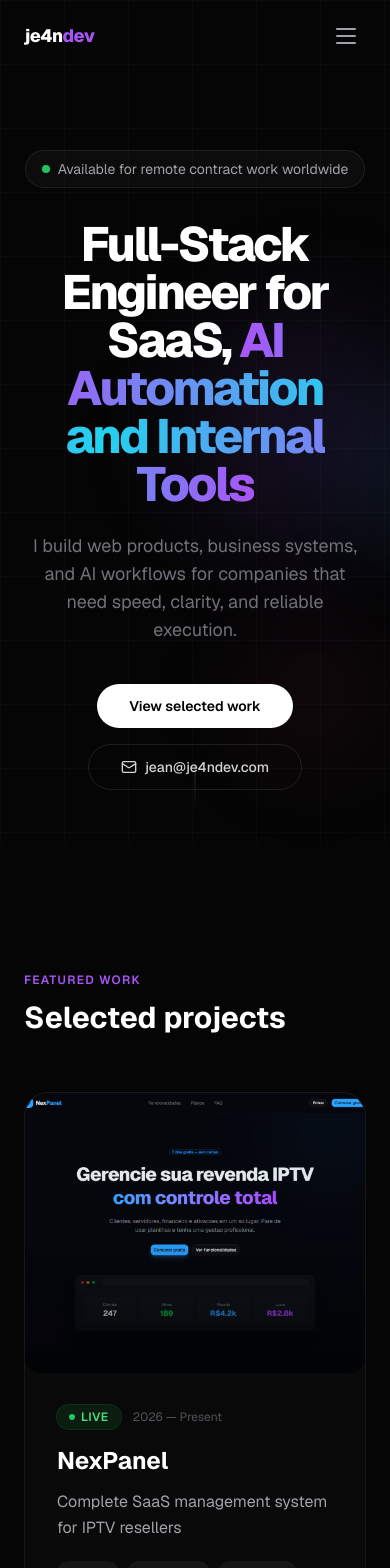
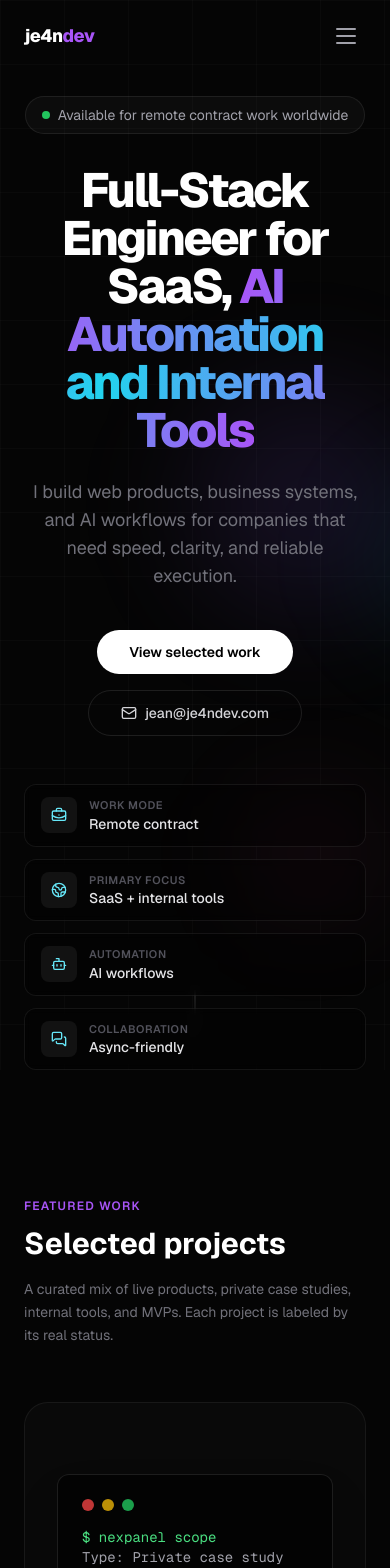
Before and after one commit to JE4NVRG/jeanvargas.dev, a Next.js app: page / in a window 390 px wide. Shown: the top 1568 px of the page. Built offline with nearby package versions, Linux system fonts and the light colour scheme.

Commit message:
feat: melhorar confianca do portfolio

```diff
--- a/src/components/projects/case-study.tsx
+++ b/src/components/projects/case-study.tsx
@@ -52,7 +52,7 @@ const terminalContent: Record<string, string[]> = {
   ],
 };
 
-function StatusBadge({ status }: { status: "live" | "mvp" | "development" }) {
+function StatusBadge({ status }: { status: "live" | "mvp" | "development" | "case" | "internal" | "demo" }) {
   const config = {
     live: {
       cls: "bg-green-500/10 text-green-400 ring-1 ring-green-500/20",
@@ -64,6 +64,18 @@ function StatusBadge({ status }: { status: "live" | "mvp" | "development" }) {
     },
     development: {
       cls: "bg-blue-500/10 text-blue-400 ring-1 ring-blue-500/20",
+      dot: false,
+    },
+    case: {
+      cls: "bg-purple-500/10 text-purple-300 ring-1 ring-purple-500/20",
+      dot: false,
+    },
+    internal: {
+      cls: "bg-blue-500/10 text-blue-300 ring-1 ring-blue-500/20",
+      dot: false,
+    },
+    demo: {
+      cls: "bg-cyan-500/10 text-cyan-300 ring-1 ring-cyan-500/20",
       dot: false,
     },
   }[status];
@@ -130,8 +142,11 @@ export function CaseStudy({ slug }: CaseStudyProps) {
 
         {/* Hero */}
         <SectionReveal delay={0.05}>
-          <div className="mb-4 flex items-center gap-3">
+          <div className="mb-4 flex flex-wrap items-center gap-3">
             <StatusBadge status={project.status} />
+            <span className="rounded-full border border-white/[0.08] px-3 py-1 text-xs font-medium text-zinc-400">
+              {project.scope[locale]}
+            </span>
             <span className="text-xs text-zinc-500">{project.dateRange}</span>
             <span className="text-xs text-zinc-600">{project.category}</span>
           </div>
--- a/src/components/sections/featured-work.tsx
+++ b/src/components/sections/featured-work.tsx
@@ -9,7 +9,13 @@ import { useTranslation } from "@/i18n";
 import { projects } from "@/data/projects";
 import type { Project } from "@/types/project";
 
-function ProjectPreview({ project }: { project: Project }) {
+function ProjectPreview({
+  project,
+  locale,
+}: {
+  project: Project;
+  locale: "en" | "pt";
+}) {
   if (project.image) {
     return (
       <div
@@ -37,14 +43,21 @@ function ProjectPreview({ project }: { project: Project }) {
           <span className="h-3 w-3 rounded-full bg-yellow-500/80" />
           <span className="h-3 w-3 rounded-full bg-green-500/80" />
         </div>
-        <div className="text-green-400">$ {project.slug} status</div>
-        <div className="text-zinc-400">Running...</div>
+        <div className="text-green-400">$ {project.slug} scope</div>
+        <div className="text-zinc-400">Type: {project.scope[locale]}</div>
+        <div className="text-zinc-500">Focus: {project.category}</div>
       </div>
     </div>
   );
 }
 
-function SmallProjectPreview({ project }: { project: Project }) {
+function SmallProjectPreview({
+  project,
+  locale,
+}: {
+  project: Project;
+  locale: "en" | "pt";
+}) {
   if (project.image) {
     return (
       <div
@@ -72,22 +85,27 @@ function SmallProjectPreview({ project }: { project: Project }) {
           <span className="h-2.5 w-2.5 rounded-full bg-yellow-500/80" />
           <span className="h-2.5 w-2.5 rounded-full bg-green-500/80" />
         </div>
-        <div className="text-green-400">$ {project.slug} status</div>
-        <div className="text-zinc-400">Running...</div>
+        <div className="text-green-400">$ {project.slug}</div>
+        <div className="text-zinc-400">{project.scope[locale]}</div>
       </div>
     </div>
   );
 }
 
-function StatusBadge({ status }: { status: string }) {
+function StatusBadge({ status }: { status: Project["status"] }) {
+  const config = {
+    live: "bg-green-500/10 text-green-400 ring-1 ring-green-500/20",
+    mvp: "bg-yellow-500/10 text-yellow-400 ring-1 ring-yellow-500/20",
+    development: "bg-blue-500/10 text-blue-400 ring-1 ring-blue-500/20",
+    case: "bg-purple-500/10 text-purple-300 ring-1 ring-purple-500/20",
+    internal: "bg-blue-500/10 text-blue-300 ring-1 ring-blue-500/20",
+    demo: "bg-cyan-500/10 text-cyan-300 ring-1 ring-cyan-500/20",
+  }[status];
   const isLive = status === "live";
+
   return (
     <span
-      className={`inline-flex items-center gap-1.5 rounded-full px-3 py-1 text-xs font-semibold uppercase tracking-wider ${
-        isLive
-          ? "bg-green-500/10 text-green-400 ring-1 ring-green-500/20"
-          : "bg-cyan-500/10 text-cyan-400 ring-1 ring-cyan-500/20"
-      }`}
+      className={`inline-flex items-center gap-1.5 rounded-full px-3 py-1 text-xs font-semibold uppercase tracking-wider ${config}`}
     >
       {isLive && (
         <span className="relative flex h-1.5 w-1.5">
@@ -104,6 +122,10 @@ export function FeaturedWork() {
   const { t, locale } = useTranslation();
   const featuredProjects = projects.filter((p) => p.featured);
   const others = projects.filter((p) => !p.featured);
+  const intro =
+    locale === "en"
+      ? "A curated mix of live products, private case studies, internal tools, and MVPs. Each project is labeled by its real status."
+      : "Uma selecao de produtos em uso, cases privados, ferramentas internas e MVPs. Cada projeto mostra seu status real.";
 
   return (
     <section id="work" className="relative py-32">
@@ -115,6 +137,9 @@ export function FeaturedWork() {
           <h2 className="mt-3 text-3xl font-bold text-white sm:text-4xl">
             {t.work.title}
           </h2>
+          <p className="mt-4 max-w-2xl text-sm leading-relaxed text-zinc-500 sm:text-base">
+            {intro}
+          </p>
         </SectionReveal>
 
         {/* Featured projects */}
@@ -127,10 +152,13 @@ export function FeaturedWork() {
             <Link href={`/projects/${featured.slug}`}>
               <TiltCard className="group cursor-pointer overflow-hidden rounded-3xl border border-white/[0.06] bg-white/[0.02]">
                 <div className="grid gap-0 md:grid-cols-2">
-                  <ProjectPreview project={featured} />
+                  <ProjectPreview project={featured} locale={locale} />
                   <div className="flex flex-col justify-center p-8 md:p-10">
-                    <div className="mb-4 flex items-center gap-3">
+                    <div className="mb-4 flex flex-wrap items-center gap-3">
                       <StatusBadge status={featured.status} />
+                      <span className="rounded-full border border-white/[0.08] px-3 py-1 text-xs font-medium text-zinc-400">
+                        {featured.scope[locale]}
+                      </span>
                       <span className="text-xs text-zinc-600">
                         {featured.dateRange}
                       </span>
@@ -197,10 +225,13 @@ export function FeaturedWork() {
             <SectionReveal key={project.slug} delay={0.1 + i * 0.1}>
               <Link href={`/projects/${project.slug}`}>
                 <TiltCard className="group cursor-pointer overflow-hidden rounded-2xl border border-white/[0.06] bg-white/[0.02] transition-colors hover:border-white/[0.1]">
-                  <SmallProjectPreview project={project} />
+                  <SmallProjectPreview project={project} locale={locale} />
                   <div className="p-6">
-                    <div className="mb-3 flex items-center gap-3">
+                    <div className="mb-3 flex flex-wrap items-center gap-3">
                       <StatusBadge status={project.status} />
+                      <span className="rounded-full border border-white/[0.08] px-3 py-1 text-xs font-medium text-zinc-500">
+                        {project.scope[locale]}
+                      </span>
                       <span className="text-xs text-zinc-600">
                         {project.category}
                       </span>
--- a/src/components/sections/hero.tsx
+++ b/src/components/sections/hero.tsx
@@ -1,7 +1,7 @@
 "use client";
 
 import { motion } from "framer-motion";
-import { Mail } from "lucide-react";
+import { Bot, BriefcaseBusiness, Globe2, Mail, MessagesSquare } from "lucide-react";
 import { AnimatedGrid } from "@/components/ui/animated-grid";
 import { GradientOrbs } from "@/components/ui/gradient-orbs";
 import { MagneticButton } from "@/components/ui/magnetic-button";
@@ -9,6 +9,7 @@ import { useTranslation } from "@/i18n";
 
 export function Hero() {
   const { t } = useTranslation();
+  const signalIcons = [BriefcaseBusiness, Globe2, Bot, MessagesSquare];
 
   return (
     <section className="relative min-h-screen flex items-center justify-center overflow-hidden pt-24">
@@ -78,6 +79,35 @@ export function Hero() {
             {t.hero.email}
           </MagneticButton>
         </motion.div>
+
+        <motion.div
+          className="mx-auto mt-12 grid max-w-5xl gap-3 sm:grid-cols-2 lg:grid-cols-4"
+          initial={{ opacity: 0, y: 20 }}
+          animate={{ opacity: 1, y: 0 }}
+          transition={{ duration: 0.6, delay: 0.65 }}
+        >
+          {t.hero.signals.map((signal, index) => {
+            const Icon = signalIcons[index] || BriefcaseBusiness;
+            return (
+              <div
+                key={signal.label}
+                className="flex items-center gap-3 rounded-xl border border-white/[0.07] bg-black/30 px-4 py-3 text-left backdrop-blur-sm"
+              >
+                <div className="flex h-9 w-9 shrink-0 items-center justify-center rounded-lg bg-white/[0.06] text-cyan-300">
+                  <Icon className="h-4 w-4" />
+                </div>
+                <div className="min-w-0">
+                  <p className="text-[11px] font-semibold uppercase tracking-wider text-zinc-600">
+                    {signal.label}
+                  </p>
+                  <p className="truncate text-sm font-medium text-zinc-200">
+                    {signal.value}
+                  </p>
+                </div>
+              </div>
+            );
+          })}
+        </motion.div>
       </div>
 
       {/* Scroll indicator */}
--- a/src/data/projects.ts
+++ b/src/data/projects.ts
@@ -12,7 +12,8 @@ export const projects: Project[] = [
       en: "A full-featured SaaS platform for IPTV resellers to manage clients, servers, finances, and activations in one place. Features intelligent dashboard with real-time metrics, multi-tier subscription plans, team permissions, audit logs, and automated billing with credit tracking per server.",
       pt: "Uma plataforma SaaS completa para revendedores IPTV gerenciarem clientes, servidores, financeiro e ativacoes em um so lugar. Dashboard inteligente com metricas em tempo real, planos de assinatura multi-nivel, permissoes de equipe, logs de auditoria e cobranca automatizada com rastreamento de creditos por servidor.",
     },
-    status: "live",
+    status: "case",
+    scope: { en: "Private case study", pt: "Case privado" },
     dateRange: "2026 — Present",
     category: "SaaS Platform",
     technologies: ["Next.js", "TypeScript", "Supabase", "Tailwind CSS", "Stripe"],
@@ -33,7 +34,6 @@ export const projects: Project[] = [
     links: {
       live: "https://nexpanel.je4ndev.com",
     },
-    image: "/projects/nexpanel.png",
     gradient: "from-blue-900 to-indigo-900",
     featured: true,
   },
@@ -49,6 +49,7 @@ export const projects: Project[] = [
       pt: "Uma plataforma SaaS construida para profissionais e estudios de impressao 3D. Possui calculadora de custos de precisao que importa arquivos .3mf e .gcode, extrai automaticamente tempo e peso de impressao, calcula taxas de marketplace e sugere precificacao otima com margens de lucro. Inclui gestao de estoque, dashboard financeiro e suporte multi-filamento.",
     },
     status: "live",
+    scope: { en: "Live business tool", pt: "Ferramenta em uso" },
     dateRange: "2026 — Present",
     category: "SaaS Platform",
     technologies: ["Next.js", "TypeScript", "Supabase", "Tailwind CSS"],
@@ -85,7 +86,8 @@ export const projects: Project[] = [
       en: "A centralized automation gateway that orchestrates AI-powered workflows across multiple platforms. Features intelligent routing, monitoring, and local workflow control for internal automation experiments.",
       pt: "Um gateway de automacao centralizado que orquestra workflows com IA em multiplas plataformas. Possui roteamento inteligente, monitoramento e controle local de workflows para experimentos internos de automacao.",
     },
-    status: "development",
+    status: "internal",
+    scope: { en: "Internal tool", pt: "Ferramenta interna" },
     dateRange: "2024 — Present",
     category: "Automation Platform",
     technologies: ["Node.js", "OpenAI", "Supabase", "TypeScript"],
@@ -121,6 +123,7 @@ export const projects: Project[] = [
       pt: "Uma plataforma inteligente de chatbot WhatsApp que automatiza o atendimento ao cliente com respostas por IA, integrada com um painel de gestao CNPJ para operacoes empresariais.",
     },
     status: "mvp",
+    scope: { en: "MVP", pt: "MVP" },
     dateRange: "2024",
     category: "AI Chatbot",
     technologies: ["Node.js", "Firebase", "OpenAI", "FlutterFlow"],
@@ -154,7 +157,8 @@ export const projects: Project[] = [
       en: "A complete management platform for Mercado Livre sellers. Handles orders, messages, shipping labels, financial analytics, and reputation monitoring across multiple accounts in a single dashboard. Features real-time sync, profit calculation with real ML fees, and bulk label generation.",
       pt: "Uma plataforma completa de gestao para vendedores do Mercado Livre. Gerencia pedidos, mensagens, etiquetas, financeiro e reputacao em multiplas contas em um unico dashboard. Sincronizacao em tempo real, calculo de lucro com taxas reais do ML e geracao de etiquetas em massa.",
     },
-    status: "live",
+    status: "case",
+    scope: { en: "Private case study", pt: "Case privado" },
     dateRange: "2026 — Present",
     category: "SaaS Platform",
     technologies: ["Next.js", "TypeScript", "Supabase", "Mercado Livre API"],
@@ -175,7 +179,6 @@ export const projects: Project[] = [
     links: {
       live: "https://gestaoml.je4ndev.com",
     },
-    image: "/projects/gestaoml.png",
     gradient: "from-yellow-900 to-amber-900",
     featured: true,
   },
@@ -190,7 +193,8 @@ export const projects: Project[] = [
       en: "A comprehensive real-time football dashboard tracking live matches, standings, trending teams, and top scorers across 8+ leagues worldwide. Features live score updates, league standings with filters, trending team rankings, and top scorer leaderboards — all updating in real time.",
       pt: "Um dashboard de futebol em tempo real abrangente que acompanha partidas ao vivo, classificacoes, times em alta e artilheiros em 8+ ligas mundiais. Placares ao vivo, classificacoes com filtros, ranking de times e liderancas de artilharia — tudo atualizando em tempo real.",
     },
-    status: "live",
+    status: "demo",
+    scope: { en: "Public demo", pt: "Demo publico" },
     dateRange: "2026 — Present",
     category: "Sports Dashboard",
     technologies: ["Next.js", "TypeScript", "Tailwind CSS", "API Football"],
--- a/src/i18n/translations/en.ts
+++ b/src/i18n/translations/en.ts
@@ -14,6 +14,12 @@ export const en = {
       "I build web products, business systems, and AI workflows for companies that need speed, clarity, and reliable execution.",
     cta: "View selected work",
     email: "jean@je4ndev.com",
+    signals: [
+      { label: "Work mode", value: "Remote contract" },
+      { label: "Primary focus", value: "SaaS + internal tools" },
+      { label: "Automation", value: "AI workflows" },
+      { label: "Collaboration", value: "Async-friendly" },
+    ],
   },
   work: {
     label: "Featured Work",
@@ -113,6 +119,7 @@ export type Translations = {
     subtitle: string;
     cta: string;
     email: string;
+    signals: ReadonlyArray<{ label: string; value: string }>;
   };
   work: {
     label: string;
--- a/src/i18n/translations/pt.ts
+++ b/src/i18n/translations/pt.ts
@@ -15,6 +15,12 @@ export const pt: Translations = {
     subtitle: "Construo produtos web, sistemas de negocio e fluxos com IA para empresas que precisam de velocidade, clareza e execucao confiavel.",
     cta: "Ver projetos selecionados",
     email: "jean@je4ndev.com",
+    signals: [
+      { label: "Formato", value: "Contrato remoto" },
+      { label: "Foco principal", value: "SaaS + ferramentas internas" },
+      { label: "Automacao", value: "Workflows com IA" },
+      { label: "Colaboracao", value: "Async-friendly" },
+    ],
   },
   work: {
     label: "Projetos em Destaque",
--- a/src/types/project.ts
+++ b/src/types/project.ts
@@ -3,7 +3,8 @@ export interface Project {
   title: string;
   description: { en: string; pt: string };
   longDescription: { en: string; pt: string };
-  status: "live" | "mvp" | "development";
+  status: "live" | "mvp" | "development" | "case" | "internal" | "demo";
+  scope: { en: string; pt: string };
   dateRange: string;
   category: string;
   technologies: string[];
```
